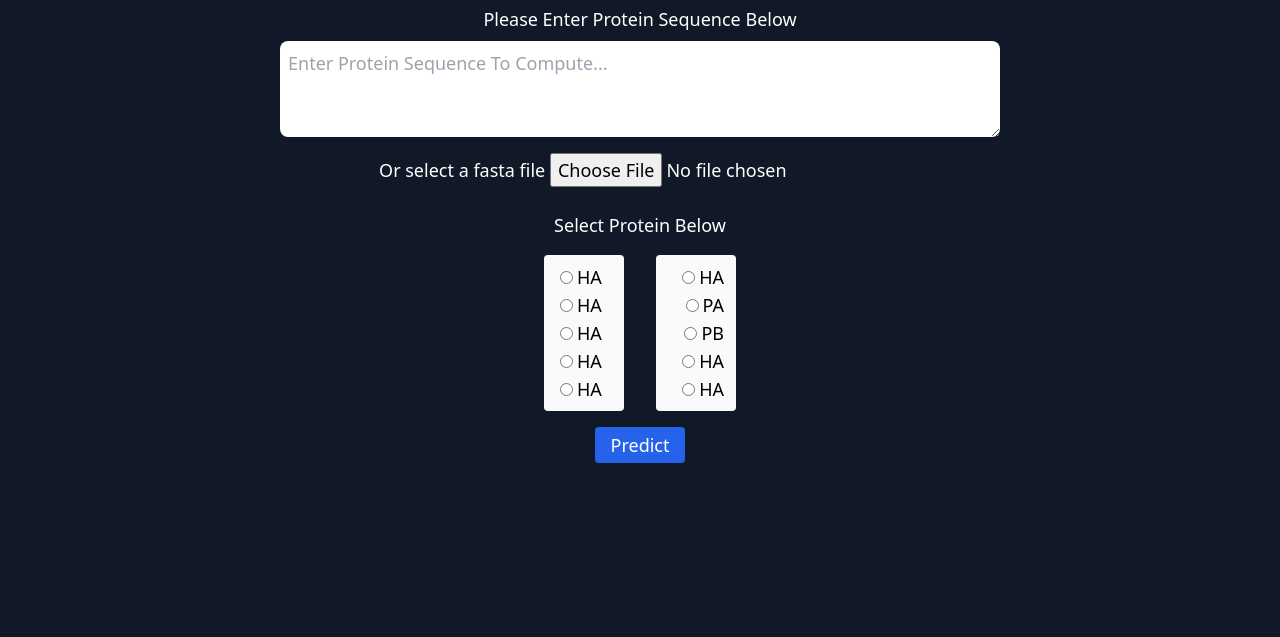
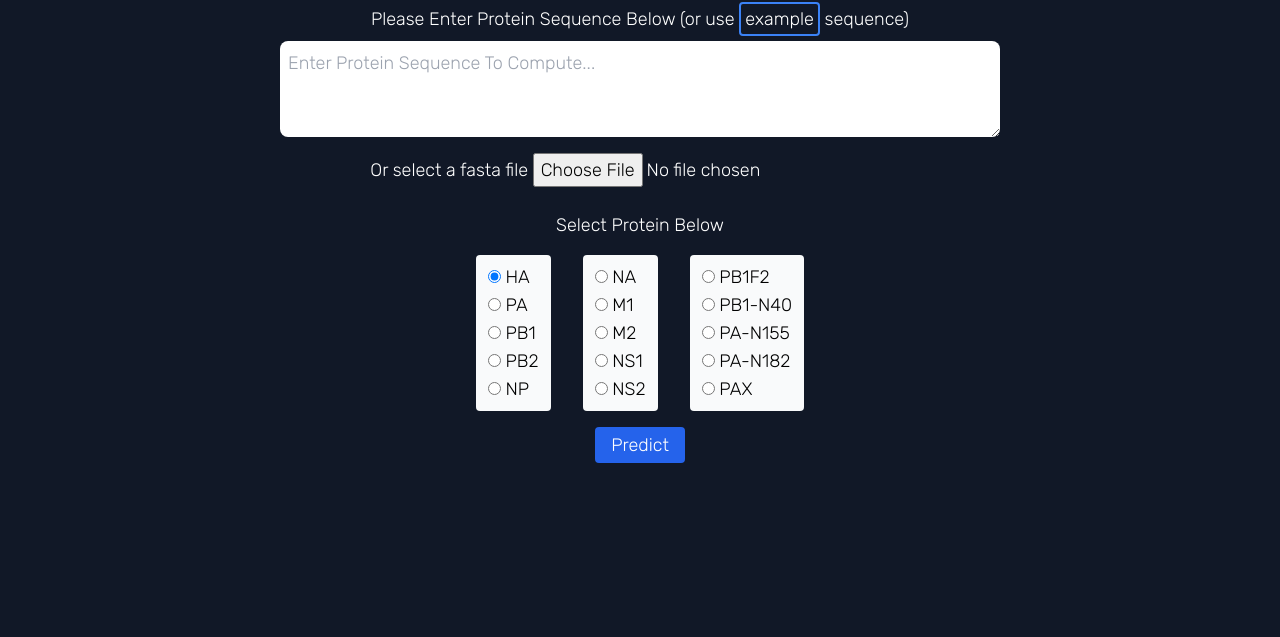
Before and after one commit to Logan1x/InfPredVanilla, a plain HTML site: page radio.html in a window 1280 px wide. Shown: the part 163-800 px from the top of the page. Drawn offline with nearby package versions, Linux system fonts and the light colour scheme.

Commit message:
revemeped predict page, added example seq btn

```diff
--- a/radio.html
+++ b/radio.html
@@ -8,7 +8,19 @@
       href="https://unpkg.com/tailwindcss@^2/dist/tailwind.min.css"
       rel="stylesheet"
     />
-    <title>Document</title>
+    <!-- font -->
+    <link rel="preconnect" href="https://fonts.googleapis.com" />
+    <link rel="preconnect" href="https://fonts.gstatic.com" crossorigin />
+    <link
+      href="https://fonts.googleapis.com/css2?family=Rubik:wght@300&display=swap"
+      rel="stylesheet"
+    />
+    <title>Predict</title>
+    <style>
+      :root {
+        font-family: "Rubik", sans-serif;
+      }
+    </style>
   </head>
   <body
     class="
@@ -38,11 +50,11 @@
     <div class="w-3/4 flex flex-col mx-auto justify-center items-center">
       <form class="flex flex-col justify-center items-center w-full">
         <label for="" class="text-left"
-          >Please Enter Protein Sequence Below</label
+          >Please Enter Protein Sequence Below (or use <span class="border-2 border-blue-500 p-1 rounded hover:bg-blue-500 cursor-pointer" id="fillExampleSequence" > example</span> sequence)</label
         >
         <textarea
           name=""
-          id=""
+          id="handleInput"
           class="h-24 w-3/4 rounded-lg my-2 p-2 text-black text-lg"
           placeholder="Enter Protein Sequence To Compute..."
         ></textarea>
@@ -58,26 +70,39 @@
               bg-gray-50
               px-3
               py-2
-              w-20
+              w-30
               text-black text-left
               rounded
             "
           >
-            <label for=""
-              ><input class="mx-1" type="radio" name="" id="" />HA</label
+
+
+            <div>
+              <input type="radio" id="HA" name="drone" value="huey"
+                     checked>
+              <label for="HA">HA</label>
+            </div>
+            <div>
+              <input type="radio" id="PA" name="drone" value="huey"
                      >
-            <label for=""
-              ><input class="mx-1" type="radio" name="" id="" />HA</label
+              <label for="PA">PA</label>
+            </div>
+            <div>
+              <input type="radio" id="PB1" name="drone" value="huey"
                      >
-            <label for=""
-              ><input class="mx-1" type="radio" name="" id="" />HA</label
+              <label for="PB1">PB1</label>
+            </div>
+            <div>
+              <input type="radio" id="PB2" name="drone" value="huey"
                      >
-            <label for=""
-              ><input class="mx-1" type="radio" name="" id="" />HA</label
+              <label for="PB2">PB2</label>
+            </div>
+            <div>
+              <input type="radio" id="NP" name="drone" value="huey"
                      >
-            <label for=""
-              ><input class="mx-1" type="radio" name="" id="" />HA</label
-            >
+              <label for="NP">NP</label>
+            </div>
+
           </div>
 
           <div
@@ -87,26 +112,82 @@
               bg-gray-50
               px-3
               py-2
-              w-20
-              text-black text-right
+              w-30
+              text-black text-left
               rounded
             "
           >
-            <label for=""
-              ><input class="mx-1" type="radio" name="" id="" />HA</label
+            <div>
+              <input type="radio" id="NA" name="drone" value="huey"
                      >
-            <label for=""
-              ><input class="mx-1" type="radio" name="" id="" />PA</label
+              <label for="NA">NA</label>
+            </div>
+            <div>
+              <input type="radio" id="M1" name="drone" value="huey"
                      >
-            <label for=""
-              ><input class="mx-1" type="radio" name="" id="" />PB</label
+              <label for="M1">M1</label>
+            </div>
+            <div>
+              <input type="radio" id="M2" name="drone" value="huey"
                      >
-            <label for=""
-              ><input class="mx-1" type="radio" name="" id="" />HA</label
+              <label for="M2">M2</label>
+            </div>
+            <div>
+              <input type="radio" id="NS1" name="drone" value="huey"
                      >
-            <label for=""
-              ><input class="mx-1" type="radio" name="" id="" />HA</label
+              <label for="NS1">NS1</label>
+            </div>
+            <div>
+              <input type="radio" id="NS2" name="drone" value="huey"
                      >
+              <label for="NS2">NS2</label>
+            </div>
+
+          </div>
+
+          <div
+            class="
+              flex flex-col
+              mx-4
+              bg-gray-50
+              px-3
+              py-2
+              w-30
+              text-black text-left
+              rounded
+            "
+          >
+
+
+
+            <div>
+              <input type="radio" id="PB1F2" name="drone" value="huey"
+                     >
+              <label for="PB1F2">PB1F2</label>
+            </div>
+
+            <div>
+              <input type="radio" id="PB1-N40" name="drone" value="huey"
+                     >
+              <label for="PB1-N40">PB1-N40</label>
+            </div>
+            <div>
+              <input type="radio" id="PA-N155" name="drone" value="huey"
+                     >
+              <label for="PA-N155">PA-N155</label>
+            </div>
+
+            <div>
+              <input type="radio" id="PA-N182" name="drone" value="huey"
+                     >
+              <label for="PA-N182">PA-N182</label>
+            </div>
+
+            <div>
+              <input type="radio" id="huey" name="drone" value="huey"
+                     >
+              <label for="huey">PAX</label>
+            </div>
           </div>
         </div>
 
@@ -115,5 +196,12 @@
         </button>
       </form>
     </div>
+    <script>
+      const addExampleSeq = document.getElementById('fillExampleSequence')
+      const handleInput = document.getElementById('handleInput')
+      addExampleSeq.addEventListener('click', ()=>{
+        handleInput.textContent = ">Seq1\nasdjhadsjfhsdjahdslfahsld"
+      })
+    </script>
   </body>
 </html>
```
Also changed, not shown: index.html (+1 -1 lines). Lines whose indentation alone changed are shown as unchanged.
